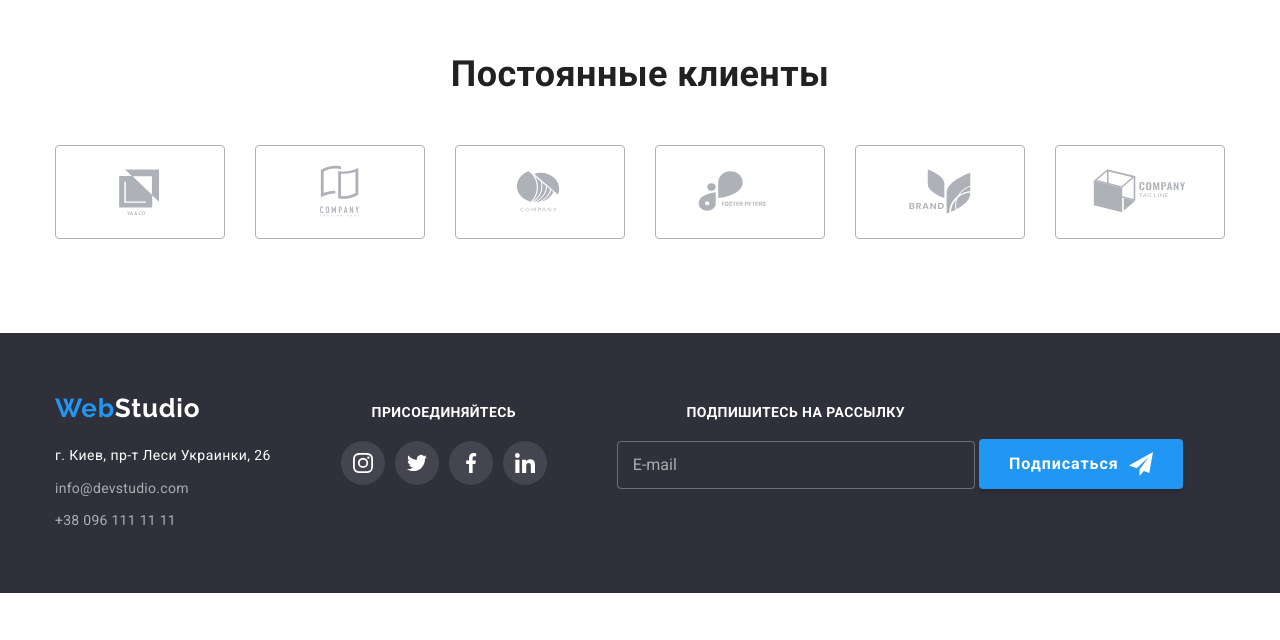
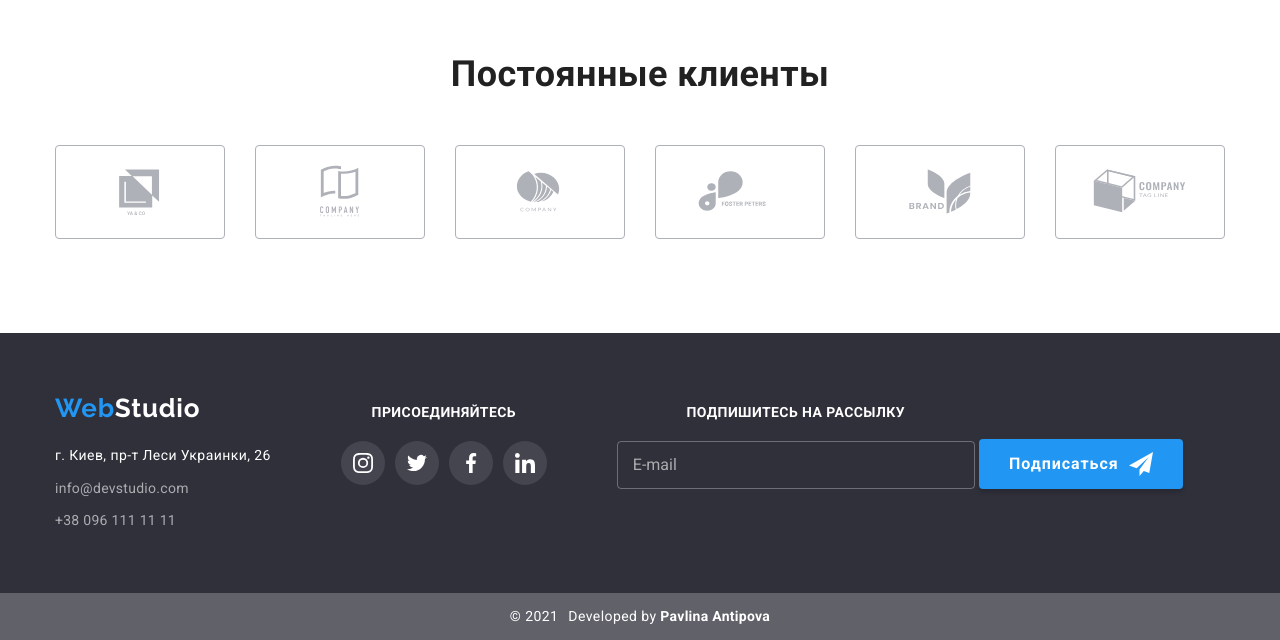
Before and after one commit to PavlinaAntipova/goit-markup-hw-08, a plain HTML site: page index.html in a window 1280 px wide. Shown: the part 2375-3015 px from the top of the page. Before the commit the page ends 2968 px from the top, so only its background shows below. Drawn offline with nearby package versions, Linux system fonts and the light colour scheme.

Commit message:
add footer style

```diff
--- a/index.html
+++ b/index.html
@@ -545,6 +545,11 @@
           </button>
         </form>
       </div>
+      <div class="footer__developing">
+        <p class="footer__copy">&copy; 2021</p>
+        <p class="footer__text">Developed by <a href="https://www.linkedin.com/in/pavlina-antipova-45392212a/"
+            target="_blank">Pavlina Antipova</a>
+        </p>
     </footer>
   <script defer src="https://cdnjs.cloudflare.com/ajax/libs/body-scroll-lock/3.1.5/bodyScrollLock.min.js"
     integrity="sha512-HowizSDbQl7UPEAsPnvJHlQsnBmU2YMrv7KkTBulTLEGz9chfBoWYyZJL+MUO6p/yBuuMO/8jI7O29YRZ2uBlA=="
--- a/sass/components/_footer.scss
+++ b/sass/components/_footer.scss
@@ -1,7 +1,6 @@
 // Footer Block
 .footer {
   padding-top: 60px;
-  padding-bottom: 60px;
   background-color: $primery-bgr-color;
 }
 
@@ -175,3 +174,31 @@
     fill: currentColor;
   }
 }
+
+.footer__developing {
+
+  margin-top: 60px;
+  padding: 15px 0;
+  background-color: #f7f7f73f;
+  text-align: center;
+
+@media screen and (min-width: 768px) {
+      display: flex;
+      justify-content: center;
+      align-items: center;
+    }
+}
+
+.footer__copy {
+  color: #fff;
+  margin-right: 10px;
+}
+
+.footer__text {
+  color: #fff;
+}
+
+.footer__text a {
+  font-weight: 700;
+  color: inherit;
+}
```
Also changed, not shown: css/main.css, css/main.min.css, 2 other files.
